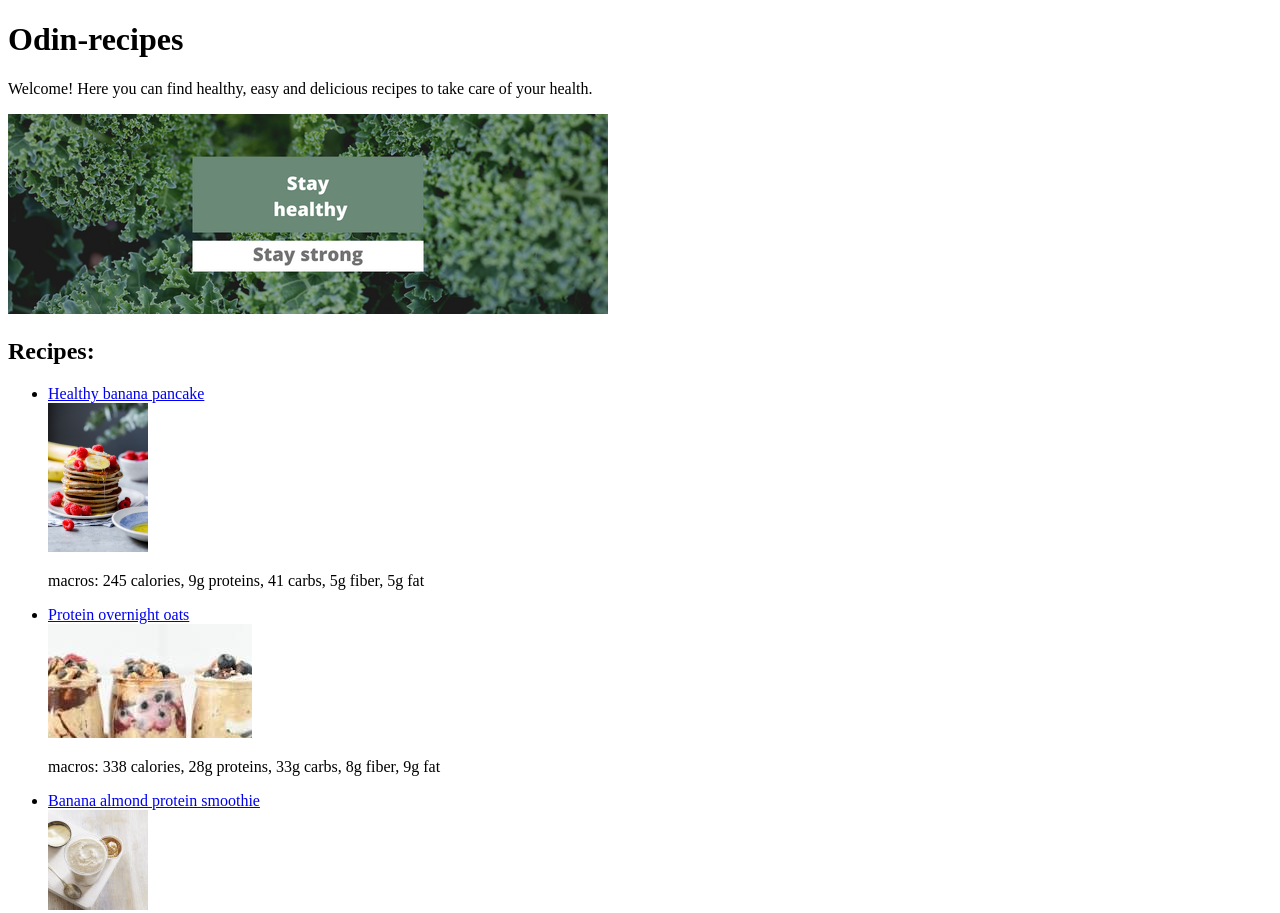
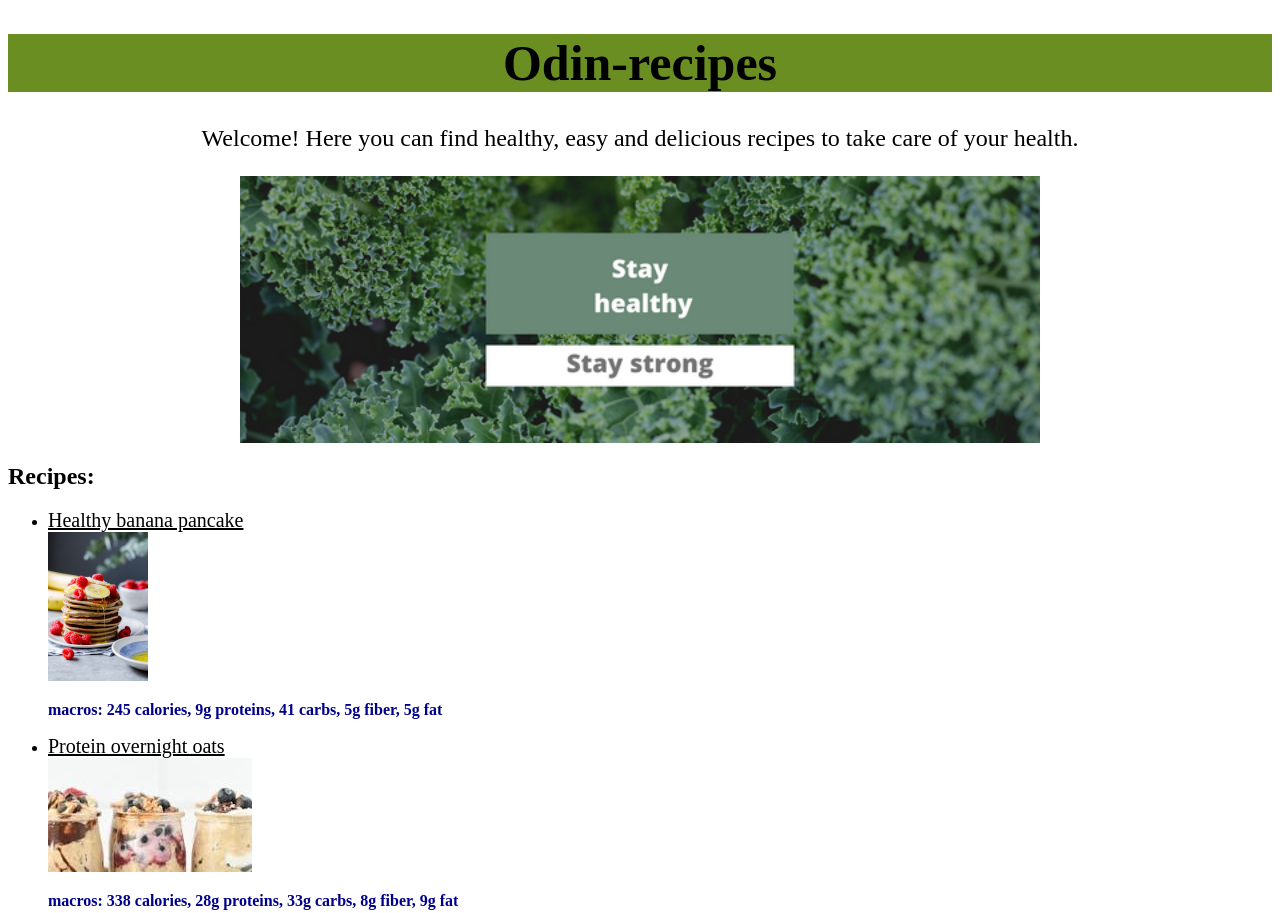
Before and after one commit to ViniMar10/odin-recipes, a plain HTML site: page index.html in a window 1280 px wide. Shown: the top 913 px of the page. Drawn offline with Linux system fonts and the light colour scheme.

Commit message:
Edit README.md Create style.css and Add some styling to the main page of the website

```diff
--- a/index.html
+++ b/index.html
@@ -2,26 +2,27 @@
 <html lang="en">
     <head>
         <meta charset="UTF-8">
+        <link rel="stylesheet" href="style.css">
         <title>Odin-recipes</title>
     </head>
 
     <body>
-        <h1>Odin-recipes</h1>
-        <p>Welcome! Here you can find healthy, easy and delicious recipes to take care of your health. </p>
-        <img src="images/stay_healthy_stay_strong.png">
+        <h1 id="website-name">Odin-recipes</h1>
+        <p id="welcome-text">Welcome! Here you can find healthy, easy and delicious recipes to take care of your health. </p>
+        <img id="catchfrase-image" src="images/stay_healthy_stay_strong.png">
         <h2> Recipes: </h2>
         <ul>
-            <li><a href="recipes/healthy_banana_pancake.html"> Healthy banana pancake</a></li>
+            <li><a class="recipe-acess" href="recipes/healthy_banana_pancake.html"> Healthy banana pancake</a></li>
             <img src="images/Healthy_banana__pancake_2_small.jpg" alt="beautiful banana pancakes served with maple syrup, sliced bananas and red raspberries" >
-            <p> macros: 245 calories, 9g proteins, 41 carbs, 5g fiber, 5g fat </p>
+            <p class="macros"> macros: 245 calories, 9g proteins, 41 carbs, 5g fiber, 5g fat </p>
 
-            <li> <a href="recipes/protein_overnight_oats.html">Protein overnight oats</a> </li>
+            <li> <a class="recipe-acess" href="recipes/protein_overnight_oats.html">Protein overnight oats</a> </li>
             <img src="images/protein_overnight_oats.jpeg" alt="three jars with overnight oats">
-            <p>macros: 338 calories, 28g proteins, 33g carbs, 8g fiber, 9g fat</p>
+            <p class="macros">macros: 338 calories, 28g proteins, 33g carbs, 8g fiber, 9g fat</p>
 
-            <li><a href="recipes/Banana_almond_protein_smoothie.html">Banana almond protein smoothie</a></li>
+            <li><a class="recipe-acess" href="recipes/Banana_almond_protein_smoothie.html">Banana almond protein smoothie</a></li>
             <img src="images/Banana_almond_protein_smoothie2.jpg" alt="a glass with a delicious banana almond smoothie">
-            <p>macros: 329 calories, 21g proteins, 26g carbs, 5g fiber, 17g fat </p>
+            <p class="macros">macros: 329 calories, 21g proteins, 26g carbs, 5g fiber, 17g fat </p>
         </ul>
     </body>
 </html>
--- /dev/null
+++ b/style.css
@@ -0,0 +1,29 @@
+ul p {
+    font-weight: bold;
+    color:darkblue
+}
+
+#website-name {
+    font-size: 50px;
+    font-weight: bold;
+    background-color: olivedrab;
+    text-align: center;
+}
+
+#welcome-text {
+    text-align: center;
+    font-size: 24px;
+}
+
+#catchfrase-image {
+    margin-left: auto;
+    margin-right: auto;
+    display: block;
+    width: 800px;
+    height: auto;
+}
+
+.recipe-acess{
+    color: black;
+    font-size: 20px;
+}
```
Also changed, not shown: 1 other file.
